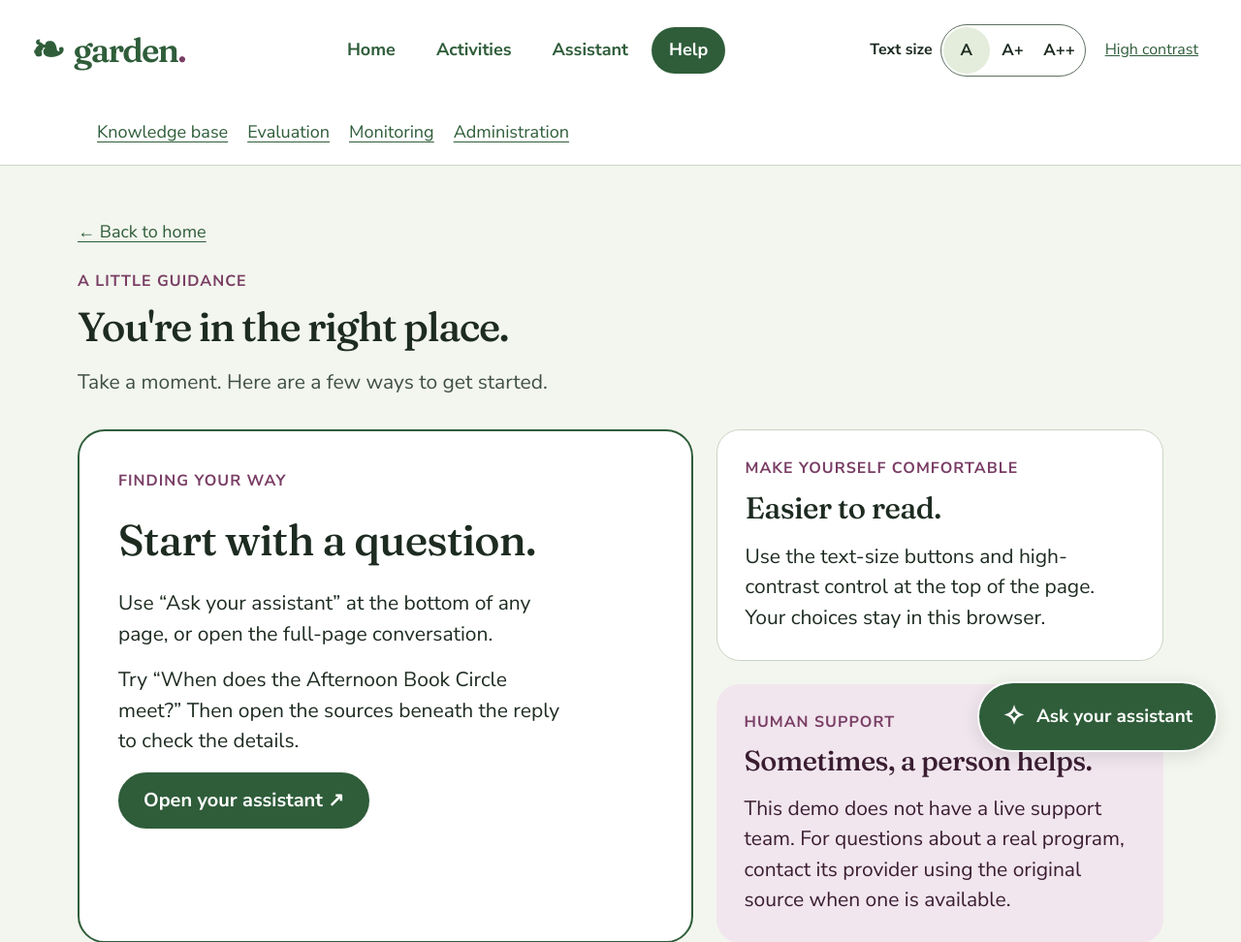
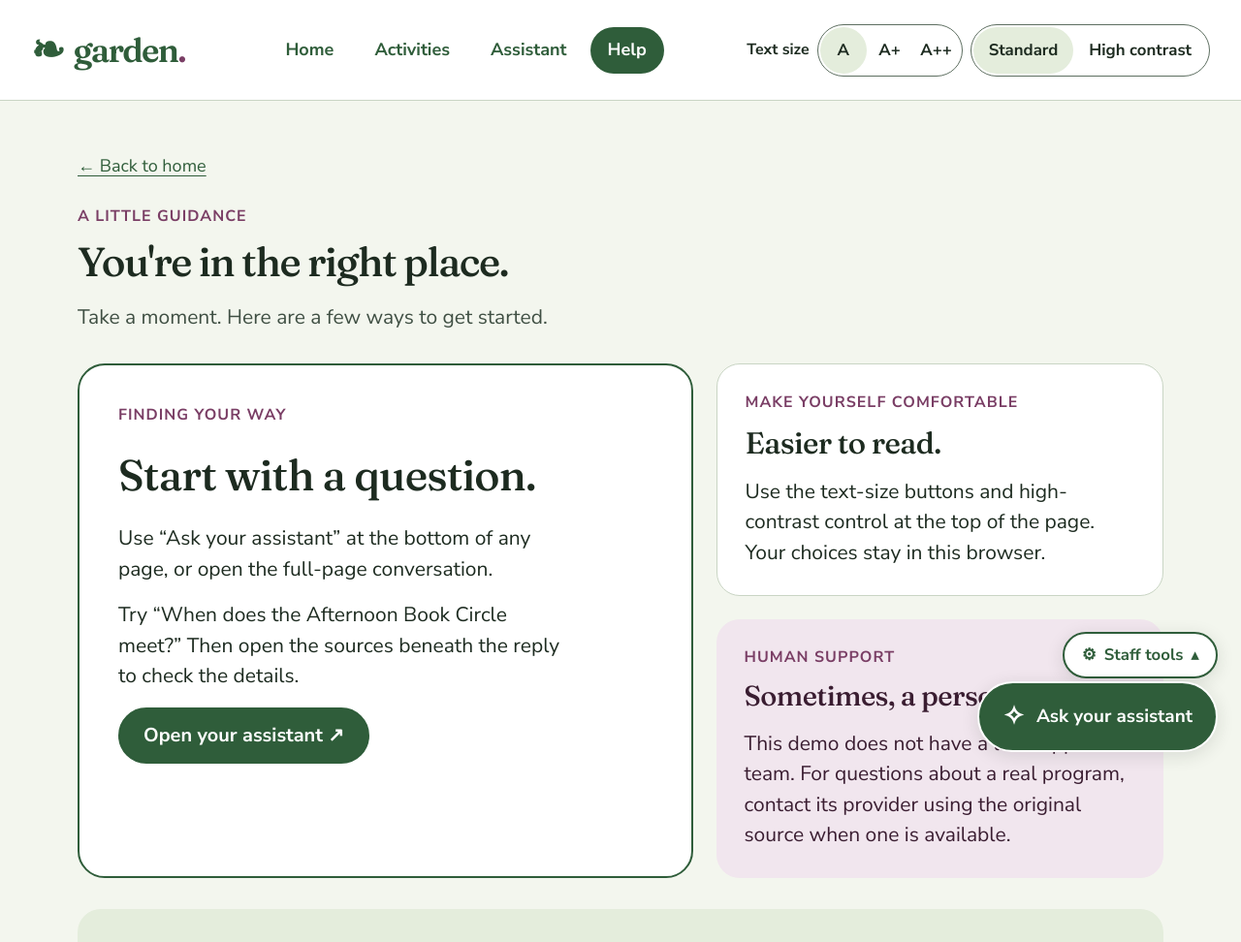
Before and after one commit to p3arldiv3r/cs2340-proj3, a Django app: page /help/ in a window 1280 px wide. Shown: the top 972 px of the page at 97% size. Run offline with Django 5.2, Linux system fonts and the light colour scheme; the visitor is signed in with stand-in values (Sample User, id 1).

Commit message:
fixed UI

```diff
--- a/core/static/core/garden.css
+++ b/core/static/core/garden.css
@@ -48,8 +48,7 @@ button:disabled { cursor: wait; }
 .segmented { display: flex; border: 1px solid var(--border-strong); border-radius: var(--radius-pill); overflow: hidden; padding: 2px; }
 .segmented button { width: 48px; min-height: 48px; padding: 4px; background: transparent; border: 0; border-radius: var(--radius-pill); color: var(--text-primary); font-size: .8rem; font-weight: 700; }
 .segmented button[aria-pressed="true"] { background: var(--bg-sage); }
-.contrast-control { min-height: 48px; padding: 8px 12px; border: 0; background: transparent; color: var(--brand-primary); text-decoration: underline; font-size: .76rem; }
-.contrast-control[aria-pressed="true"] { background: var(--bg-sage); border-radius: var(--radius-pill); }
+.segmented-words button { width: auto; padding: 4px 16px; white-space: nowrap; }
 .staff-nav { display: flex; flex-wrap: wrap; gap: 20px; max-width: 1120px; margin: auto; padding: 8px 20px; font-size: .86rem; }
 .staff-nav a { padding: 12px 0; min-height: 48px; }
 .page-shell { max-width: 1184px; margin: auto; padding: 44px 32px 64px; min-height: 65vh; }
@@ -140,6 +139,17 @@ blockquote { margin: 12px 0; padding-left: 16px; border-left: 3px solid var(--br
 .chat-launcher { position: fixed; z-index: 20; right: 24px; bottom: 24px; display: inline-flex; align-items: center; gap: 12px; min-height: 64px; max-width: calc(100vw - 32px); padding: 14px 24px; border-radius: var(--radius-pill); background: var(--brand-primary); color: white; border: 2px solid var(--bg-surface); text-decoration: none; font-size: .9rem; font-weight: 800; box-shadow: 0 4px 18px #1d2b2020; }
 .chat-launcher:hover { background: var(--brand-primary-hover); }
 .launcher-icon { font-size: 1.3rem; }
+.staff-menu { position: fixed; z-index: 20; right: 24px; bottom: 100px; }
+.staff-menu summary { display: inline-flex; align-items: center; gap: 8px; min-height: 48px; padding: 8px 18px; border: 2px solid var(--brand-primary); border-radius: var(--radius-pill); background: var(--bg-surface); color: var(--brand-primary); font-size: .8rem; font-weight: 800; list-style: none; cursor: pointer; box-shadow: 0 4px 18px #1d2b2020; }
+.staff-menu summary::-webkit-details-marker { display: none; }
+.staff-menu summary::after { content: "▴"; font-size: .9em; }
+.staff-menu[open] summary { background: var(--bg-sage); }
+.staff-menu[open] summary::after { content: "▾"; }
+.staff-menu nav { position: absolute; right: 0; bottom: calc(100% + 8px); min-width: 240px; padding: 8px; border: 2px solid var(--brand-primary); border-radius: var(--radius-card); background: var(--bg-surface); box-shadow: 0 4px 18px #1d2b2020; }
+.staff-menu ul { list-style: none; margin: 0; padding: 0; display: grid; gap: 4px; }
+.staff-menu a { display: flex; align-items: center; min-height: 48px; padding: 8px 16px; border-radius: var(--radius-pill); font-size: .86rem; font-weight: 700; text-decoration: none; }
+.staff-menu a:hover { background: var(--bg-sage); }
+.staff-menu a[aria-current="page"] { background: var(--brand-primary); color: white; }
 .chat-popup { position: fixed; inset: auto 24px 24px auto; margin: 0; width: min(480px,calc(100vw - 32px)); max-width: none; max-height: min(800px,calc(100dvh - 48px)); padding: 0; border: 2px solid var(--brand-primary); border-radius: 24px; color: var(--text-primary); background: var(--bg-surface); overflow: hidden; }
 .chat-popup[open] { display: flex; flex-direction: column; }
 .chat-popup::backdrop { background: #14201a55; }
@@ -195,8 +205,8 @@ blockquote { margin: 12px 0; padding-left: 16px; border-left: 3px solid var(--br
   .brand-mark { display: none; }
   .reading-controls { gap: 4px; }
   .control-label { display: none; }
-  .contrast-control { font-size: .762rem; padding: 8px; }
   .segmented button { width: 48px; }
+  .segmented-words button { width: auto; padding: 4px 10px; font-size: .762rem; }
   .primary-nav { position: fixed; left: 12px; right: 12px; bottom: 12px; z-index: 15; display: grid; grid-template-columns: repeat(4,minmax(0,1fr)); gap: 4px; padding: 6px; border: 1px solid var(--border-strong); background: var(--bg-surface); border-radius: 36px; margin: 0; }
   .primary-nav a { flex-direction: column; gap: 0; padding: 6px 2px; font-size: .762rem; min-height: 60px; justify-content: center; }
   .primary-nav a > span { display: block; font-size: 1.1rem; line-height: 1.2; }
@@ -212,6 +222,7 @@ blockquote { margin: 12px 0; padding-left: 16px; border-left: 3px solid var(--br
   .footer-inner { flex-direction: column; }
   .site-footer { padding: 24px 16px 190px; }
   .chat-launcher { right: 16px; bottom: 104px; min-height: 56px; padding: 10px 20px; }
+  .staff-menu { right: 16px; bottom: 172px; }
   .chat-popup { inset: 12px; width: auto; max-height: calc(100dvh - 24px); }
   .chat-card-heading,.chat-log,.chat-composer { padding: 20px 16px; }
   .message { padding: 16px; }
@@ -221,7 +232,7 @@ blockquote { margin: 12px 0; padding-left: 16px; border-left: 3px solid var(--br
   .composer-row .button { width: 100%; }
 }
 @media (forced-colors: active) {
-  .chat-launcher,.button,.primary-nav a[aria-current="page"] { border: 2px solid ButtonText; }
+  .chat-launcher,.button,.primary-nav a[aria-current="page"],.staff-menu summary { border: 2px solid ButtonText; }
   .leaf-motif { display: none; }
 }
 @media (prefers-reduced-motion: reduce) {
--- a/core/static/core/garden.js
+++ b/core/static/core/garden.js
@@ -11,9 +11,13 @@
       if (button.tagName === 'BUTTON') button.setAttribute('aria-pressed', String(button.dataset.textSize === root.dataset.textSize));
     });
   }
+  // The Color buttons use data-color, not data-contrast: <html> carries
+  // data-contrast, so a [data-contrast] selector would match the whole page.
   function setContrast(enabled) {
     root.dataset.contrast = String(enabled);
-    document.querySelector('[data-contrast]')?.setAttribute('aria-pressed', String(enabled));
+    document.querySelectorAll('button[data-color]').forEach(button => {
+      button.setAttribute('aria-pressed', String((button.dataset.color === 'high-contrast') === enabled));
+    });
   }
   setTextSize(readPreference('garden.textSize'));
   setContrast(readPreference('garden.contrast') === 'true');
@@ -21,10 +25,22 @@
     setTextSize(button.dataset.textSize);
     savePreference('garden.textSize', root.dataset.textSize);
   }));
-  document.querySelector('[data-contrast]')?.addEventListener('click', () => {
-    setContrast(root.dataset.contrast !== 'true');
+  document.querySelectorAll('button[data-color]').forEach(button => button.addEventListener('click', () => {
+    setContrast(button.dataset.color === 'high-contrast');
     savePreference('garden.contrast', root.dataset.contrast);
-  });
+  }));
+
+  const staffMenu = document.querySelector('details[data-staff-menu]');
+  if (staffMenu) {
+    document.addEventListener('click', event => {
+      if (staffMenu.open && !staffMenu.contains(event.target)) staffMenu.open = false;
+    });
+    staffMenu.addEventListener('keydown', event => {
+      if (event.key !== 'Escape' || !staffMenu.open) return;
+      staffMenu.open = false;
+      staffMenu.querySelector('summary').focus();
+    });
+  }
 
   const popup = document.querySelector('#chat-popup');
   let opener;
--- a/templates/admin/base_site.html
+++ b/templates/admin/base_site.html
@@ -30,7 +30,10 @@
       <button type="button" data-text-size="large" aria-pressed="false" aria-label="Large text size">A+</button>
       <button type="button" data-text-size="largest" aria-pressed="false" aria-label="Largest text size">A++</button>
     </div>
-    <button class="contrast-control" type="button" data-contrast aria-pressed="false">High contrast</button>
+    <div class="segmented segmented-words" role="group" aria-label="Color">
+      <button type="button" data-color="standard" aria-pressed="true">Standard</button>
+      <button type="button" data-color="high-contrast" aria-pressed="false">High contrast</button>
+    </div>
   </div>
   {% if user.is_active and user.is_staff %}
   <nav class="staff-nav" aria-label="Staff navigation">
--- a/templates/base.html
+++ b/templates/base.html
@@ -29,23 +29,31 @@
           <button type="button" data-text-size="large" aria-pressed="false" aria-label="Large text size">A+</button>
           <button type="button" data-text-size="largest" aria-pressed="false" aria-label="Largest text size">A++</button>
         </div>
-        <button class="contrast-control" type="button" data-contrast aria-pressed="false">High contrast</button>
+        <div class="segmented segmented-words" role="group" aria-label="Color">
+          <button type="button" data-color="standard" aria-pressed="true">Standard</button>
+          <button type="button" data-color="high-contrast" aria-pressed="false">High contrast</button>
+        </div>
       </div>
     </div>
-    {% if request.user.is_staff %}
-    <nav class="staff-nav" aria-label="Staff navigation">
-      <a href="{% url 'knowledge:manage' %}">Knowledge base</a>
-      <a href="{% url 'evaluation:runs' %}">Evaluation</a>
-      <a href="{% url 'monitoring:dashboard' %}">Monitoring</a>
-      <a href="{% url 'admin:index' %}">Administration</a>
-    </nav>
-    {% endif %}
   </header>
   <main id="main" class="page-shell">{% block content %}{% endblock %}</main>
   <footer class="site-footer">
     <div class="footer-inner"><p><strong>A little connection goes a long way.</strong><br>Take your next step at your own pace.</p><p>Need to talk to someone now?<br>Call or text <a href="tel:988">988</a>, any time.</p></div>
     <p class="footer-note">Garden · A place to begin, together.</p>
   </footer>
+  {% if request.user.is_staff %}
+  <details class="staff-menu" data-staff-menu>
+    <summary><span aria-hidden="true">⚙</span> Staff tools</summary>
+    <nav aria-label="Staff navigation">
+      <ul>
+        <li><a href="{% url 'knowledge:manage' %}" {% if request.resolver_match.namespace == 'knowledge' %}aria-current="page"{% endif %}>Knowledge base</a></li>
+        <li><a href="{% url 'evaluation:runs' %}" {% if request.resolver_match.namespace == 'evaluation' %}aria-current="page"{% endif %}>Evaluation</a></li>
+        <li><a href="{% url 'monitoring:dashboard' %}" {% if request.resolver_match.namespace == 'monitoring' %}aria-current="page"{% endif %}>Monitoring</a></li>
+        <li><a href="{% url 'admin:index' %}">Administration</a></li>
+      </ul>
+    </nav>
+  </details>
+  {% endif %}
   {% include "assistant/_widget.html" %}
 </body>
 </html>
```
Also changed, not shown: core/test_layout.py (+13 -2 lines).
